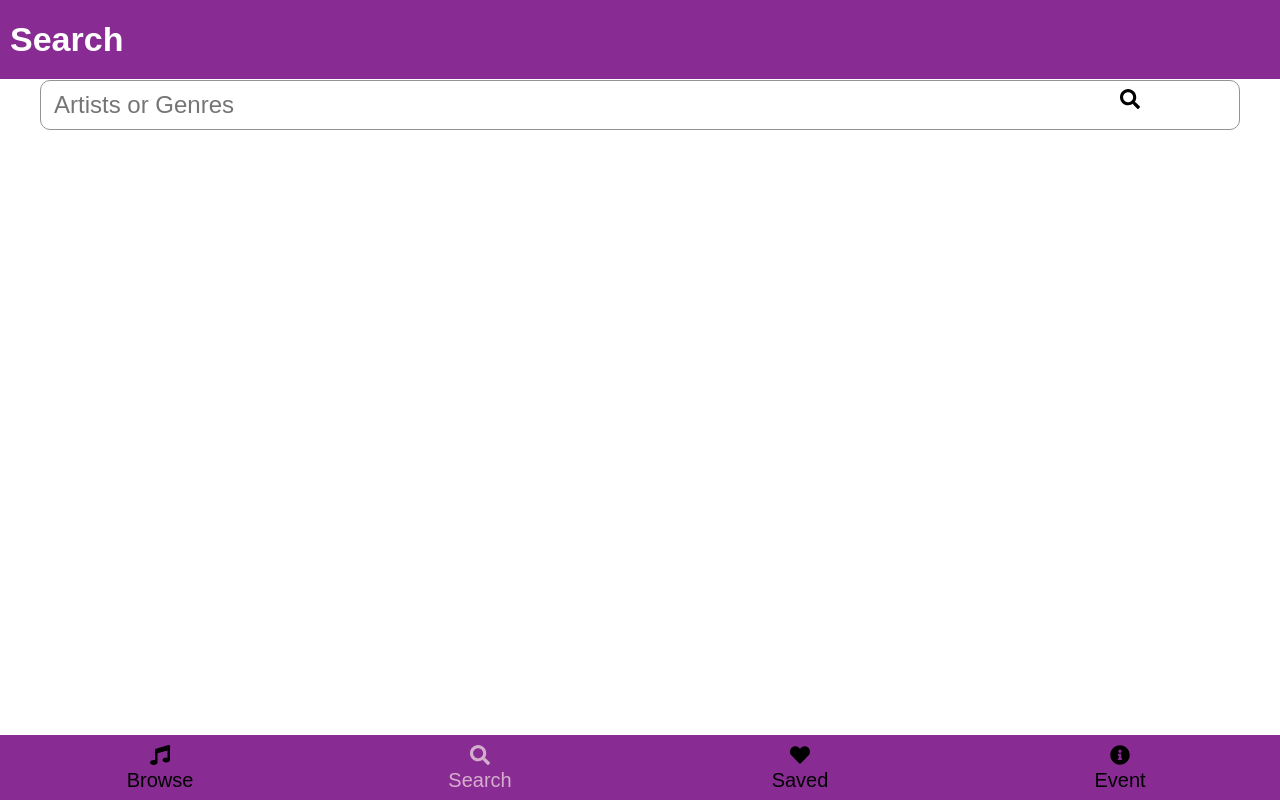
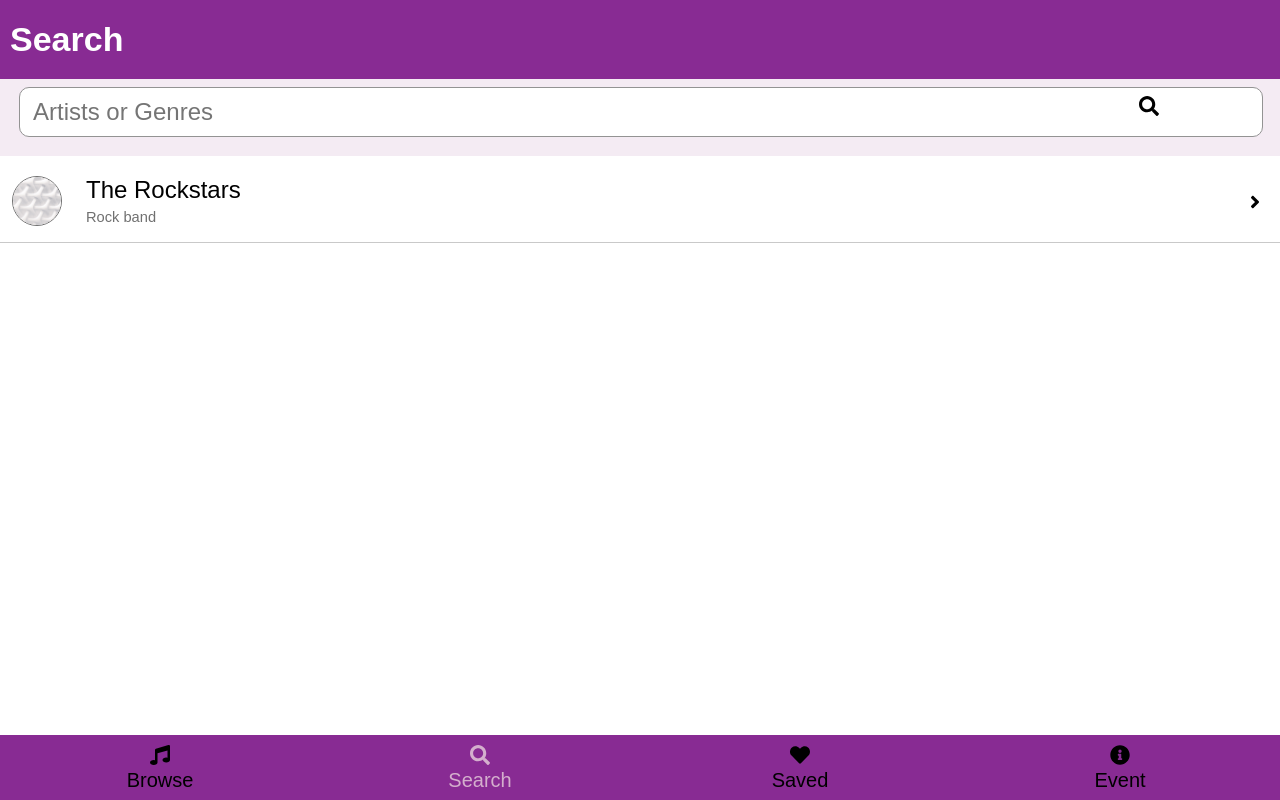
Before and after one commit to sedelstein4/porchfest-ui, a Next.js app: page /search in a window 1280 px wide. Built offline with nearby package versions, Linux system fonts and the light colour scheme.

Commit message:
search result styling

```diff
--- a/components/Search/SearchBar.js
+++ b/components/Search/SearchBar.js
@@ -3,15 +3,17 @@ import * as Styles from './styles'
 import { FontAwesomeIcon } from '@fortawesome/react-fontawesome'
 import {faSearch} from "@fortawesome/free-solid-svg-icons";
 
-export default function Header(props) {
+export default function SearchBar(props) {
     return (
-        <Styles.searchContainer>
+        <Styles.barContainer>
+            <Styles.searchBar>
                 <form>
                     <input type={"text"} id={"search"} name={"search>"} placeholder={"Artists or Genres"}/>
                 </form>
                 <Styles.icon>
                     <FontAwesomeIcon icon={faSearch} />
                 </Styles.icon>
-        </Styles.searchContainer>
+            </Styles.searchBar>
+        </Styles.barContainer>
     )
 }
--- a/components/Search/styles.js
+++ b/components/Search/styles.js
@@ -1,11 +1,20 @@
 import styled from 'styled-components'
 
-export const searchContainer = styled.div`
+export const barContainer = styled.div`
+    display: block;
+    width: 100%;
+    margin-top: -12px;
+    padding:1px;
+    background: rgba(212, 175, 205, 0.25); //var(--secondary) at 25% opacity
+`
+
+export const searchBar = styled.div`
     display:block;
     border: solid 1px var(--grey-middark);
     border-radius: 10px;
     padding: 5px 0 5px 8px;
-    margin-bottom: 14px;
+    margin: 18px 18px;
+    background: white;
 
     form{
       display: inline-block;
@@ -36,3 +45,39 @@ export const icon = styled.div`
       width:22px;
     }
     `
+
+export const resultContainer = styled.div`
+    display:flex;
+    align-items: center;
+    border-bottom: 1px solid var(--grey-mid);
+    padding-top:2px;
+
+    img{
+        width:48px;
+        height:48px;
+        object-fit: contain;
+        border-radius: 50%;
+        border: 1px solid var(--grey-dark);
+        margin: 18px 24px 16px 12px;
+    }
+  `
+
+export const resultName = styled.div`
+  justify-content: center;
+  font-size: 18pt;
+  margin-bottom:5px;
+  `
+
+export const resultType = styled.div`
+  font-size: 11pt;
+  color: var(--grey-dark);
+  `
+
+export const resultIcon = styled(icon)`
+    margin-left: auto;
+    margin-right: var(--mobile-margin);
+    svg{
+      width:18px;
+    }
+
+`
--- a/pages/search.js
+++ b/pages/search.js
@@ -1,16 +1,37 @@
 import Head from "next/head";
 import Header from "../components/Navigation/Header";
 import SearchBar from "../components/Search/SearchBar"
+import * as Styles from "../components/Search/styles"
+import {faAngleRight} from "@fortawesome/free-solid-svg-icons";
+import {FontAwesomeIcon} from "@fortawesome/react-fontawesome";
+import React from "react";
+
 
 export default function Search(data) {
     console.log(data)
     return (
-        <div className="content">
-            <Header title={"Search"}/>
-            <Head>
-                <title>Search</title>
-                <link rel="icon" href="/favicon.ico" />
-            </Head>
+        <div>
+            <div className="content">
+                <Header title={"Search"} pageType={"search"}/>
+                <Head>
+                    <title>Search</title>
+                    <link rel="icon" href="/favicon.ico" />
+                </Head>
+            </div>
             <SearchBar/>
+            {/*    temporary 'result' to show styling*/}
+            <Styles.resultContainer>
+                <img
+                    src={"/images/profile.jpeg"}
+                />
+                <div>
+                    <Styles.resultName>The Rockstars</Styles.resultName>
+                    <Styles.resultType>Rock band</Styles.resultType>
+                </div>
+                <Styles.resultIcon>
+                    <FontAwesomeIcon icon={faAngleRight}/>
+                </Styles.resultIcon>
+            </Styles.resultContainer>
+
         </div>
     )}
```
Lines whose indentation alone changed are shown as unchanged.
